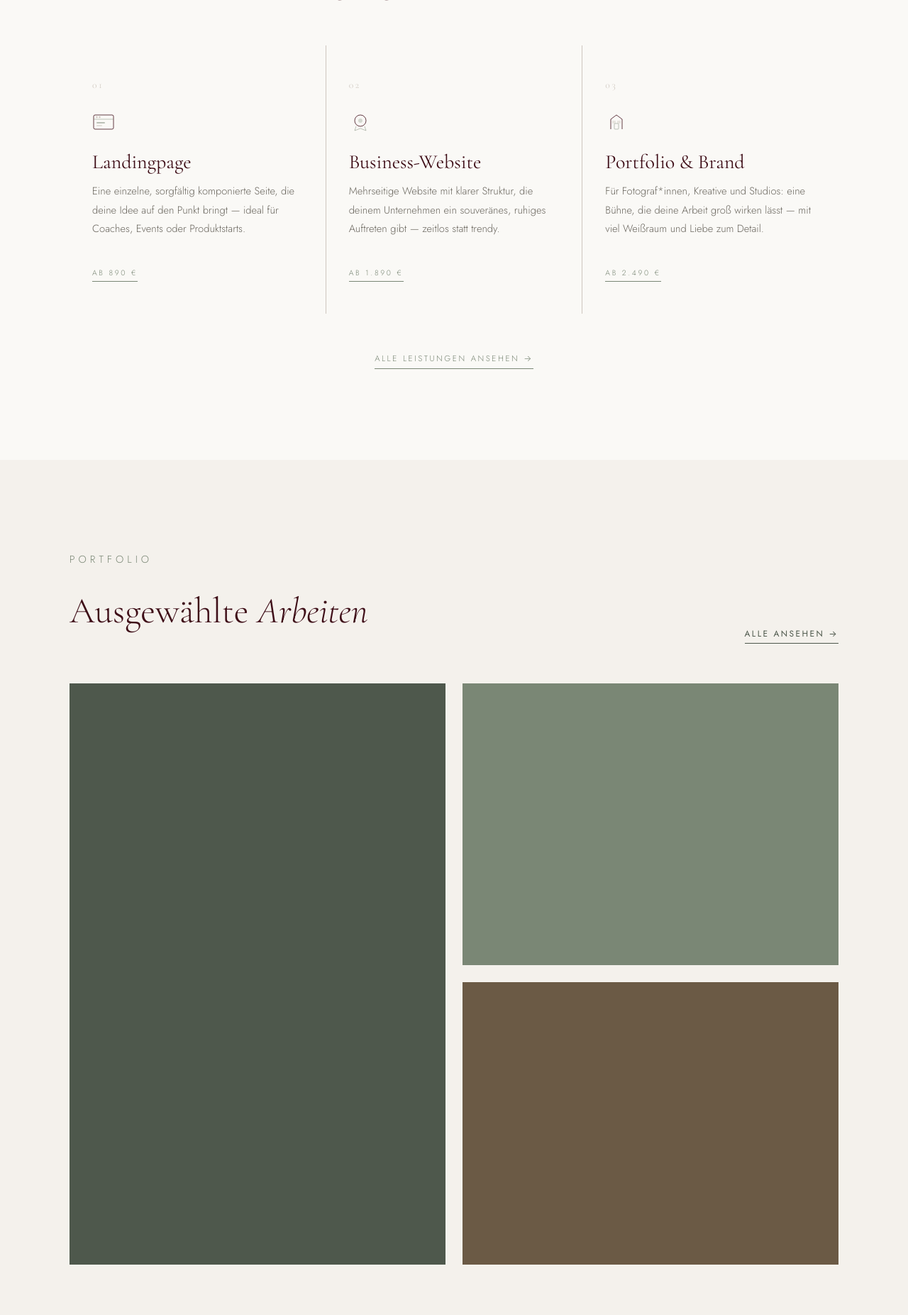
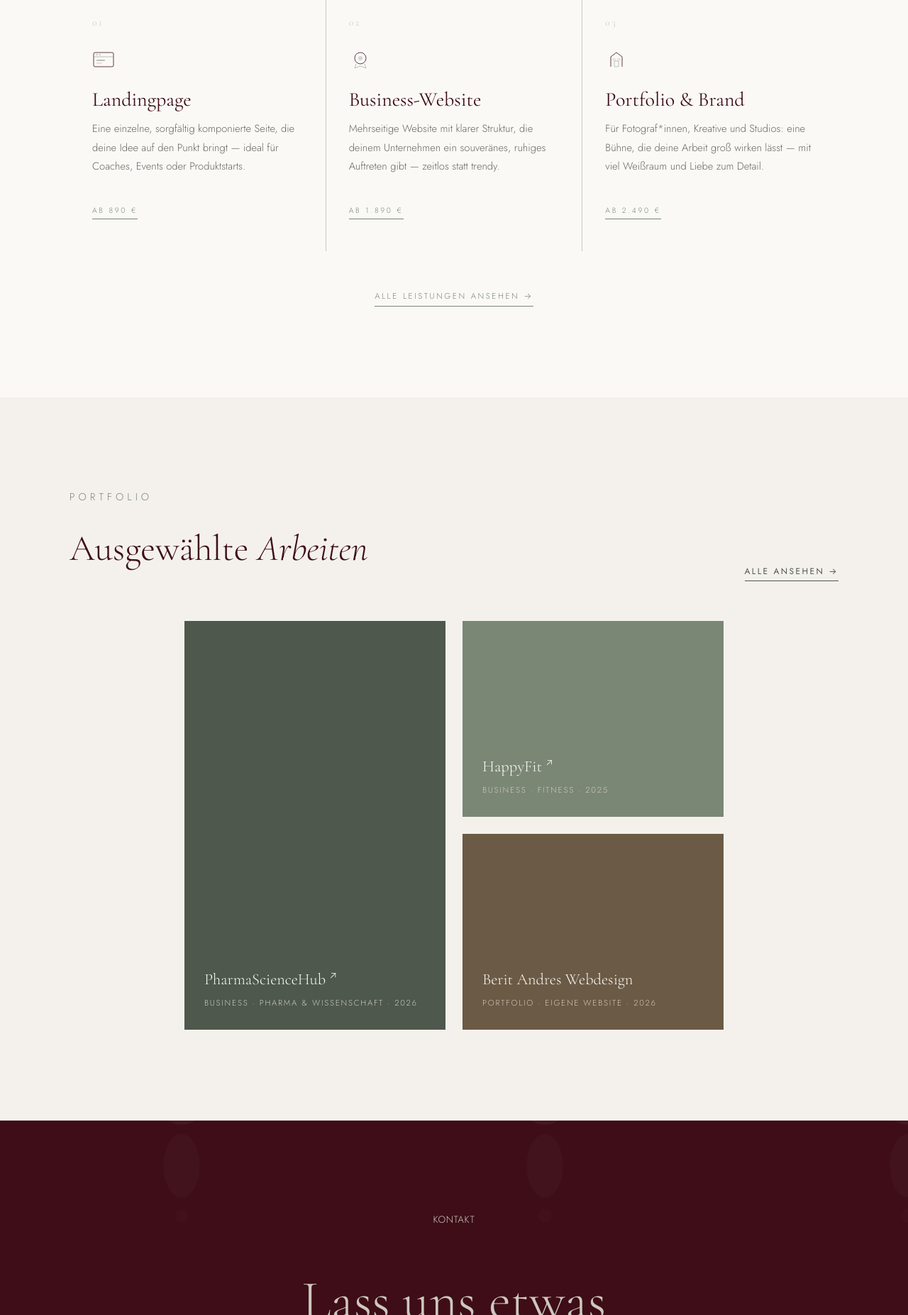
Before and after one commit to berits-cloud/BeritsWebsite, a Django app: page / in a window 1280 px wide. Shown: the part 2251-4104 px from the top of the page at 71% size. Run offline with Django 4.2, Linux system fonts and the light colour scheme.

Commit message:
Änderungen

```diff
--- a/core/static/core/css/styles.css
+++ b/core/static/core/css/styles.css
@@ -308,7 +308,7 @@ body:not(.page-home) .site-header .nav-burger span { background: var(--c-forest)
     font-family: var(--serif);
     font-size: clamp(3rem, 9vw, 6rem);
     font-weight: 300;
-    color: var(--c-cream);
+    color: var(--c-sand);
     line-height: 1;
     margin: 0 0 0.5rem;
 }
@@ -319,7 +319,7 @@ body:not(.page-home) .site-header .nav-burger span { background: var(--c-forest)
     font-size: clamp(0.72rem, 1.5vw, 0.85rem);
     letter-spacing: 0.25em;
     text-transform: uppercase;
-    color: var(--c-sage);
+    color: var(--c-sand);
     margin-top: 1.75rem;
 }
 .hero-actions {
@@ -552,6 +552,12 @@ body:not(.page-home) .site-header .nav-burger span { background: var(--c-forest)
 .card:hover {
     background: #f0ede8;
 }
+/* Auf dem Handy: aktive Karte beim Scrollen bekommt die Hover-Farbe */
+@media (max-width: 900px) {
+    .card.is-active {
+        background: #f0ede8;
+    }
+}
 .service-num, .card-kicker {
     display: block;
     font-family: var(--serif);
@@ -741,6 +747,9 @@ body:not(.page-home) .site-header .nav-burger span { background: var(--c-forest)
     display: grid;
     grid-template-columns: 1fr 1fr;
     gap: clamp(1rem, 2vw, 1.5rem);
+    max-width: 760px;
+    margin-left: auto;
+    margin-right: auto;
 }
 .work-item {
     position: relative;
@@ -770,18 +779,16 @@ body:not(.page-home) .site-header .nav-burger span { background: var(--c-forest)
     flex-direction: column;
     justify-content: flex-end;
     padding: clamp(1.25rem, 2.5vw, 1.75rem);
-    background: rgba(62, 13, 23, 0);
-    transition: background 0.4s var(--ease);
+    background: none;
 }
-.work-item:hover .work-overlay { background: rgba(62, 13, 23, 0.85); }
 .work-overlay h4 {
     margin: 0;
     font-family: var(--serif);
     font-weight: 300;
     font-size: 1.4rem;
     color: var(--c-cream);
-    opacity: 0;
-    transform: translateY(10px);
+    opacity: 1;
+    transform: translateY(0);
     transition: opacity 0.4s var(--ease), transform 0.4s var(--ease);
 }
 .work-overlay p {
@@ -791,13 +798,11 @@ body:not(.page-home) .site-header .nav-burger span { background: var(--c-forest)
     text-transform: uppercase;
     font-weight: 300;
     color: var(--c-sand);
-    opacity: 0;
-    transform: translateY(10px);
+    opacity: 1;
+    transform: translateY(0);
     transition: opacity 0.4s var(--ease) 0.07s, transform 0.4s var(--ease) 0.07s;
 }
 .work-ext { font-family: var(--sans); font-size: 0.85rem; vertical-align: super; }
-.work-item:hover .work-overlay h4,
-.work-item:hover .work-overlay p { opacity: 1; transform: translateY(0); }
 
 @media (max-width: 700px) {
     .works-grid { grid-template-columns: 1fr; }
@@ -823,13 +828,13 @@ body:not(.page-home) .site-header .nav-burger span { background: var(--c-forest)
 .contact-pattern { position: absolute; inset: 0; width: 100%; height: 100%; opacity: 0.05; pointer-events: none; }
 .contact-content, .cta-inner { position: relative; z-index: 2; max-width: 760px; margin: 0 auto; }
 .section-cta .display, .section-cta .display-sm,
-.section-contact h2 { color: var(--c-cream); }
+.section-contact h2 { color: var(--c-sand); }
 .section-contact h2 { font-family: var(--serif); font-weight: 300; font-size: clamp(2.5rem, 6vw, 5rem); line-height: 1; margin-bottom: 1rem; }
 .section-contact h2 em { font-style: italic; color: var(--c-sand); }
 .section-cta .lead { color: var(--c-sand); }
 .section-contact p { color: var(--c-sand); font-weight: 300; font-size: 0.85rem; letter-spacing: 0.05em; margin-bottom: 3rem; }
 .section-cta .lead { margin: 1rem auto 2rem; }
-.section-contact .section-label { color: var(--c-sage); justify-content: center; margin-bottom: 1rem; }
+.section-contact .section-label { color: var(--c-sand); justify-content: center; margin-bottom: 1rem; }
 .section-contact .section-label::after { display: none; }
 .section-cta .btn-primary, .section-contact .btn-primary { background: var(--c-sand); color: var(--c-burgundy); }
 .section-cta .btn-primary:hover, .section-contact .btn-primary:hover { background: var(--c-cream); }
@@ -838,7 +843,7 @@ body:not(.page-home) .site-header .nav-burger span { background: var(--c-forest)
 .contact-email {
     font-family: var(--serif);
     font-size: clamp(1.2rem, 2.5vw, 1.8rem);
-    color: var(--c-cream);
+    color: var(--c-sand);
     border-bottom: 0.5px solid rgba(250, 249, 246, 0.3);
     padding-bottom: 4px;
     display: inline-block;
@@ -851,7 +856,7 @@ body:not(.page-home) .site-header .nav-burger span { background: var(--c-forest)
     font-size: 0.7rem;
     letter-spacing: 0.2em;
     text-transform: uppercase;
-    color: var(--c-sage);
+    color: var(--c-sand);
     transition: color 0.3s var(--ease);
 }
 .social-links a:hover { color: var(--c-cream); }
--- a/core/templates/core/base.html
+++ b/core/templates/core/base.html
@@ -63,6 +63,36 @@
         onScroll();
         window.addEventListener('scroll', onScroll, { passive: true });
     })();
+
+    // Handy: Leistungs-Karten leuchten beim Scrollen nacheinander auf
+    (function () {
+        var cards = document.querySelectorAll('.cards .card');
+        if (!cards.length || !('IntersectionObserver' in window)) return;
+        var mq = window.matchMedia('(max-width: 900px)');
+        var observer = null;
+
+        function activate() {
+            if (observer) return;
+            observer = new IntersectionObserver(function (entries) {
+                entries.forEach(function (entry) {
+                    if (entry.isIntersecting) entry.target.classList.add('is-active');
+                    else entry.target.classList.remove('is-active');
+                });
+            }, { rootMargin: '-45% 0px -45% 0px' }); // schmales Band in der Bildschirmmitte
+            cards.forEach(function (card) { observer.observe(card); });
+        }
+
+        function deactivate() {
+            if (!observer) return;
+            observer.disconnect();
+            observer = null;
+            cards.forEach(function (card) { card.classList.remove('is-active'); });
+        }
+
+        function sync() { mq.matches ? activate() : deactivate(); }
+        sync();
+        mq.addEventListener('change', sync);
+    })();
 </script>
 
 </body>
--- a/core/templates/core/home.html
+++ b/core/templates/core/home.html
@@ -9,14 +9,6 @@
 <section class="hero" id="hero">
     <div class="hero-content">
         <span class="vallkommen">Välkommen</span>
-        <svg class="hero-ornament" width="80" height="24" viewBox="0 0 80 24" fill="none" xmlns="http://www.w3.org/2000/svg">
-            <line x1="0" y1="12" x2="24" y2="12" stroke="#7a8775" stroke-width="0.5"/>
-            <circle cx="40" cy="12" r="4" stroke="#cec7bf" stroke-width="0.5"/>
-            <circle cx="40" cy="12" r="2" fill="#7a8775"/>
-            <circle cx="28" cy="12" r="1.5" fill="#7a8775" opacity="0.5"/>
-            <circle cx="52" cy="12" r="1.5" fill="#7a8775" opacity="0.5"/>
-            <line x1="56" y1="12" x2="80" y2="12" stroke="#7a8775" stroke-width="0.5"/>
-        </svg>
         <h1 class="hero-name">Berit <em>Andres</em></h1>
         <p class="hero-tagline">Webdesign · mit Ruhe · mit Detail</p>
     </div>
@@ -51,21 +43,6 @@
         </div>
     </div>
 </section>
-
-<!-- DALA DIVIDER -->
-<div class="dala-divider">
-    <div class="dala-divider-line"></div>
-    <svg width="40" height="40" viewBox="0 0 40 40" fill="none">
-        <circle cx="20" cy="20" r="8" stroke="#cec7bf" stroke-width="0.5"/>
-        <circle cx="20" cy="20" r="4" stroke="#7a8775" stroke-width="0.5"/>
-        <circle cx="20" cy="20" r="1.5" fill="#3e0d17"/>
-        <ellipse cx="20" cy="8" rx="2.5" ry="4" fill="#7a8775" opacity="0.4"/>
-        <ellipse cx="20" cy="32" rx="2.5" ry="4" fill="#7a8775" opacity="0.4"/>
-        <ellipse cx="8" cy="20" rx="4" ry="2.5" fill="#7a8775" opacity="0.4"/>
-        <ellipse cx="32" cy="20" rx="4" ry="2.5" fill="#7a8775" opacity="0.4"/>
-    </svg>
-    <div class="dala-divider-line"></div>
-</div>
 
 <!-- WALLPAPER BAND -->
 <div class="wallpaper-section">
```
